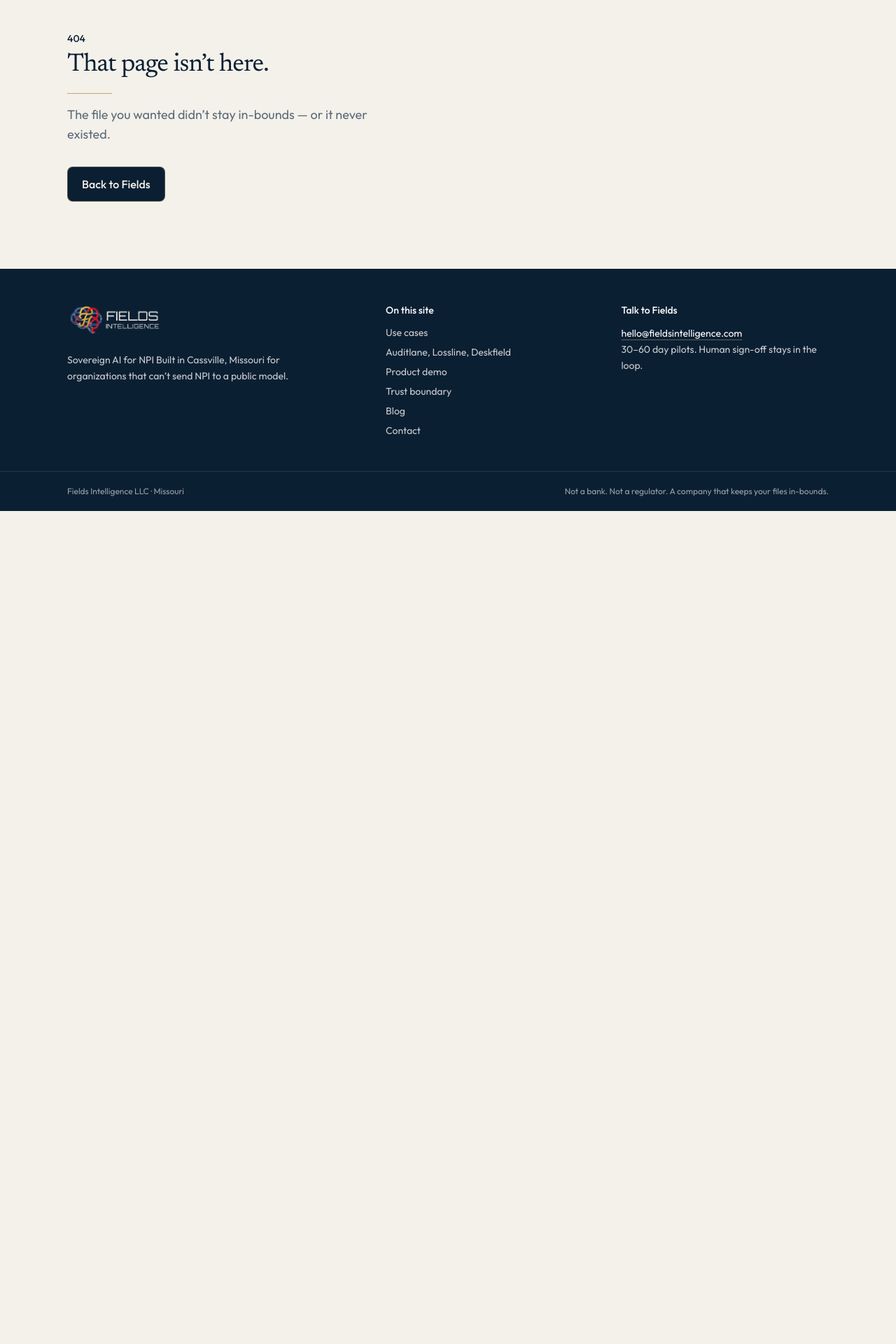
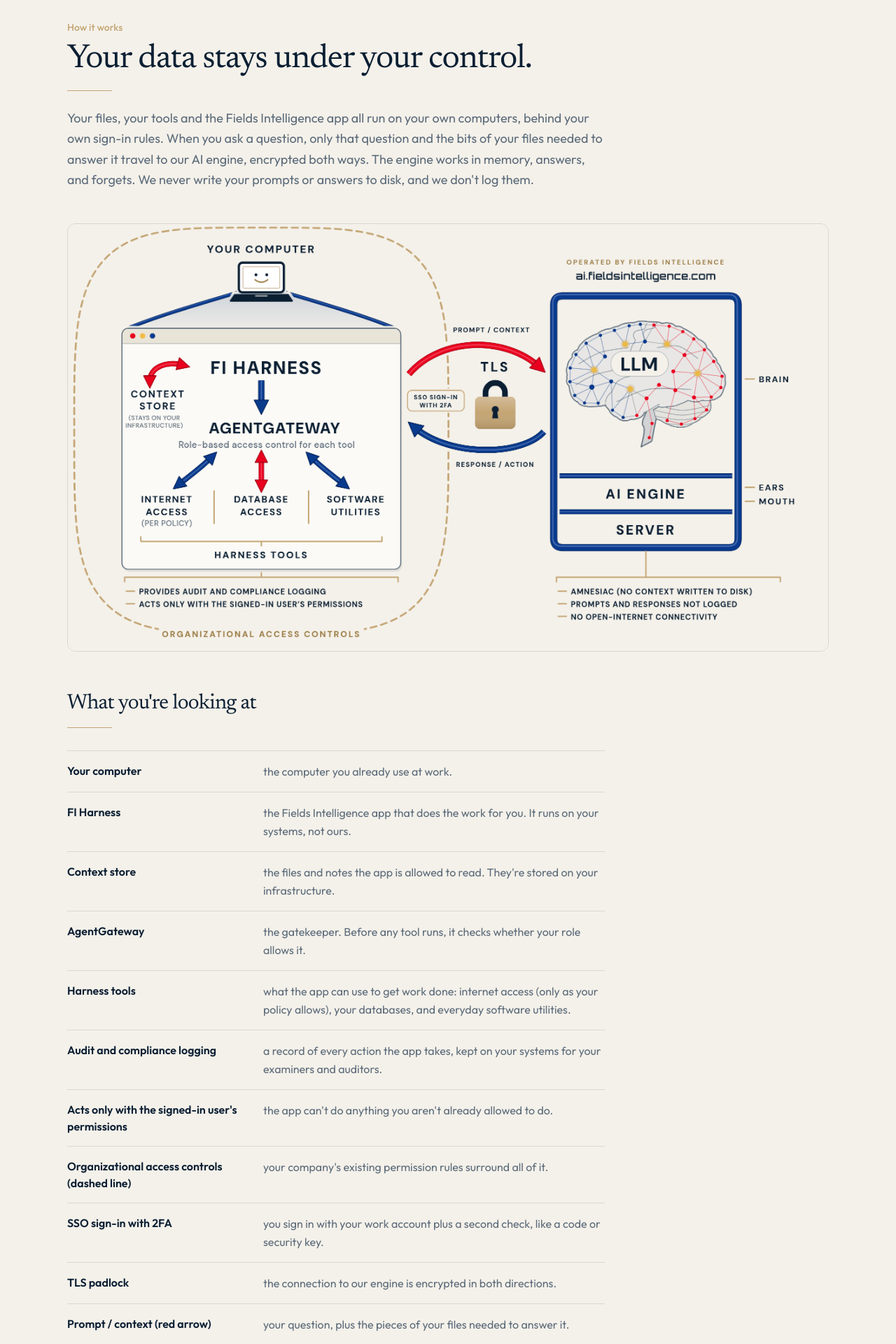
Before and after one commit to fieldsintelligence/fields-intelligence-web, a Next.js app: page /how-it-works in a window 1280 px wide. Before the commit this address had no page. Shown: the part 120-2040 px from the top of the page at 70% size. Before the commit the page ends 850 px from the top, so only its background shows below. Built offline with nearby package versions, Linux system fonts and the light colour scheme.

Commit message:
Add /how-it-works lay-reader architecture page, footer link and sitemap entry

```diff
--- /dev/null
+++ b/app/how-it-works/page.tsx
@@ -0,0 +1,98 @@
+import type { Metadata } from "next";
+
+// Copy is verbatim from Marketing, approved by Zak (2026-10-21 9:25 AM CT).
+// Do not reword it. The diagram is served byte-for-byte from public/.
+
+const DESCRIPTION =
+  "Your files, your tools and the Fields Intelligence app all run on your own computers, behind your own sign-in rules.";
+
+const BODY =
+  "Your files, your tools and the Fields Intelligence app all run on your own computers, behind your own sign-in rules. When you ask a question, only that question and the bits of your files needed to answer it travel to our AI engine, encrypted both ways. The engine works in memory, answers, and forgets. We never write your prompts or answers to disk, and we don't log them.";
+
+const DIAGRAM_SRC = "/assets/architecture-ribbons-reviewed.png";
+
+const DIAGRAM_ALT =
+  "Fields Intelligence architecture: the FI Harness, context store, AgentGateway and harness tools run on your computer inside your organization's access controls, and connect over TLS with SSO and 2FA to the Fields Intelligence AI engine at ai.fieldsintelligence.com.";
+
+const LEGEND_HEADING = "What you're looking at";
+
+const LEGEND: ReadonlyArray<readonly [term: string, description: string]> = [
+  ["Your computer", "the computer you already use at work."],
+  ["FI Harness", "the Fields Intelligence app that does the work for you. It runs on your systems, not ours."],
+  ["Context store", "the files and notes the app is allowed to read. They're stored on your infrastructure."],
+  ["AgentGateway", "the gatekeeper. Before any tool runs, it checks whether your role allows it."],
+  ["Harness tools", "what the app can use to get work done: internet access (only as your policy allows), your databases, and everyday software utilities."],
+  ["Audit and compliance logging", "a record of every action the app takes, kept on your systems for your examiners and auditors."],
+  ["Acts only with the signed-in user's permissions", "the app can't do anything you aren't already allowed to do."],
+  ["Organizational access controls (dashed line)", "your company's existing permission rules surround all of it."],
+  ["SSO sign-in with 2FA", "you sign in with your work account plus a second check, like a code or security key."],
+  ["TLS padlock", "the connection to our engine is encrypted in both directions."],
+  ["Prompt / context (red arrow)", "your question, plus the pieces of your files needed to answer it."],
+  ["Response / action (blue arrow)", "the answer, or a request to use a tool. The app carries out that request on your side, only after the gatekeeper checks it."],
+  ["AI engine (LLM)", 'the "brain" that reads your request and writes the answer. It runs on Fields Intelligence servers at ai.fieldsintelligence.com.'],
+  ["Amnesiac", "the engine holds your conversation in memory only and never writes it to disk."],
+  ["Prompts and responses not logged", "we keep no record of what you asked or what it said."],
+  ["No open-internet connectivity", "the engine can't reach out to the web on its own."],
+];
+
+export const metadata: Metadata = {
+  title: { absolute: "How it works | Fields Intelligence" },
+  description: DESCRIPTION,
+  alternates: { canonical: "/how-it-works" },
+  openGraph: {
+    title: "How it works | Fields Intelligence",
+    description: DESCRIPTION,
+    url: "/how-it-works",
+    type: "website",
+  },
+  twitter: {
+    title: "How it works | Fields Intelligence",
+    description: DESCRIPTION,
+  },
+};
+
+export default function HowItWorksPage() {
+  return (
+    <div className="border-b border-line bg-chalk">
+      <div className="mx-auto max-w-6xl px-5 py-16 sm:px-8 sm:py-20">
+        <div className="max-w-3xl">
+          <p className="text-sm font-medium text-brass">How it works</p>
+          <h1 className="mt-3 font-serif text-4xl font-normal tracking-tight text-navy sm:text-5xl">
+            Your data stays under your control.
+          </h1>
+          <div aria-hidden="true" className="mt-5 h-px w-16 bg-brass" />
+          <p className="mt-6 text-lg leading-relaxed text-slate">{BODY}</p>
+        </div>
+
+        <figure className="mt-12">
+          {/* Plain <img> so the delivered bytes are the approved file, unre-encoded. */}
+          {/* eslint-disable-next-line @next/next/no-img-element */}
+          <img
+            src={DIAGRAM_SRC}
+            alt={DIAGRAM_ALT}
+            width={2400}
+            height={1349}
+            loading="eager"
+            decoding="async"
+            className="block h-auto w-full rounded-xl border border-line"
+          />
+        </figure>
+
+        <div className="mt-14 max-w-3xl">
+          <h2 className="font-serif text-3xl font-normal tracking-tight text-navy">
+            {LEGEND_HEADING}
+          </h2>
+          <div aria-hidden="true" className="mt-4 h-px w-16 bg-brass" />
+          <dl className="mt-8 divide-y divide-line border-y border-line">
+            {LEGEND.map(([term, description]) => (
+              <div key={term} className="py-4 sm:grid sm:grid-cols-[16rem_1fr] sm:gap-6">
+                <dt className="font-semibold text-navy">{term}</dt>
+                <dd className="mt-1 leading-relaxed text-slate sm:mt-0">{description}</dd>
+              </div>
+            ))}
+          </dl>
+        </div>
+      </div>
+    </div>
+  );
+}
--- a/app/sitemap.ts
+++ b/app/sitemap.ts
@@ -19,6 +19,12 @@
       priority: 0.8,
     },
     {
+      url: `${site.url}/how-it-works`,
+      lastModified: new Date(),
+      changeFrequency: "monthly",
+      priority: 0.8,
+    },
+    {
       url: blogIndexUrl,
       lastModified: posts[0] ? new Date(`${posts[0].date}T00:00:00Z`) : new Date(),
       changeFrequency: "weekly",
--- a/components/Footer.tsx
+++ b/components/Footer.tsx
@@ -43,6 +43,11 @@
               </Link>
             </li>
             <li>
+              <Link href="/how-it-works" className="hover:text-white">
+                How it works
+              </Link>
+            </li>
+            <li>
               <Link href="/blog" className="hover:text-white">
                 Blog
               </Link>
--- a/proxy.ts
+++ b/proxy.ts
@@ -8,7 +8,7 @@
  * Paths that stay on the blog host instead of being treated as post slugs.
  * Static files are excluded by the matcher.
  */
-const PASSTHROUGH_EXACT = new Set(["/contact", "/opengraph-image"]);
+const PASSTHROUGH_EXACT = new Set(["/contact", "/how-it-works", "/opengraph-image"]);
 const PASSTHROUGH_PREFIXES = ["/api", "/_next", "/.well-known"];
 
 function hostname(request: NextRequest): string {
```
Also changed, not shown: public/assets/architecture-ribbons-reviewed.png (added).
